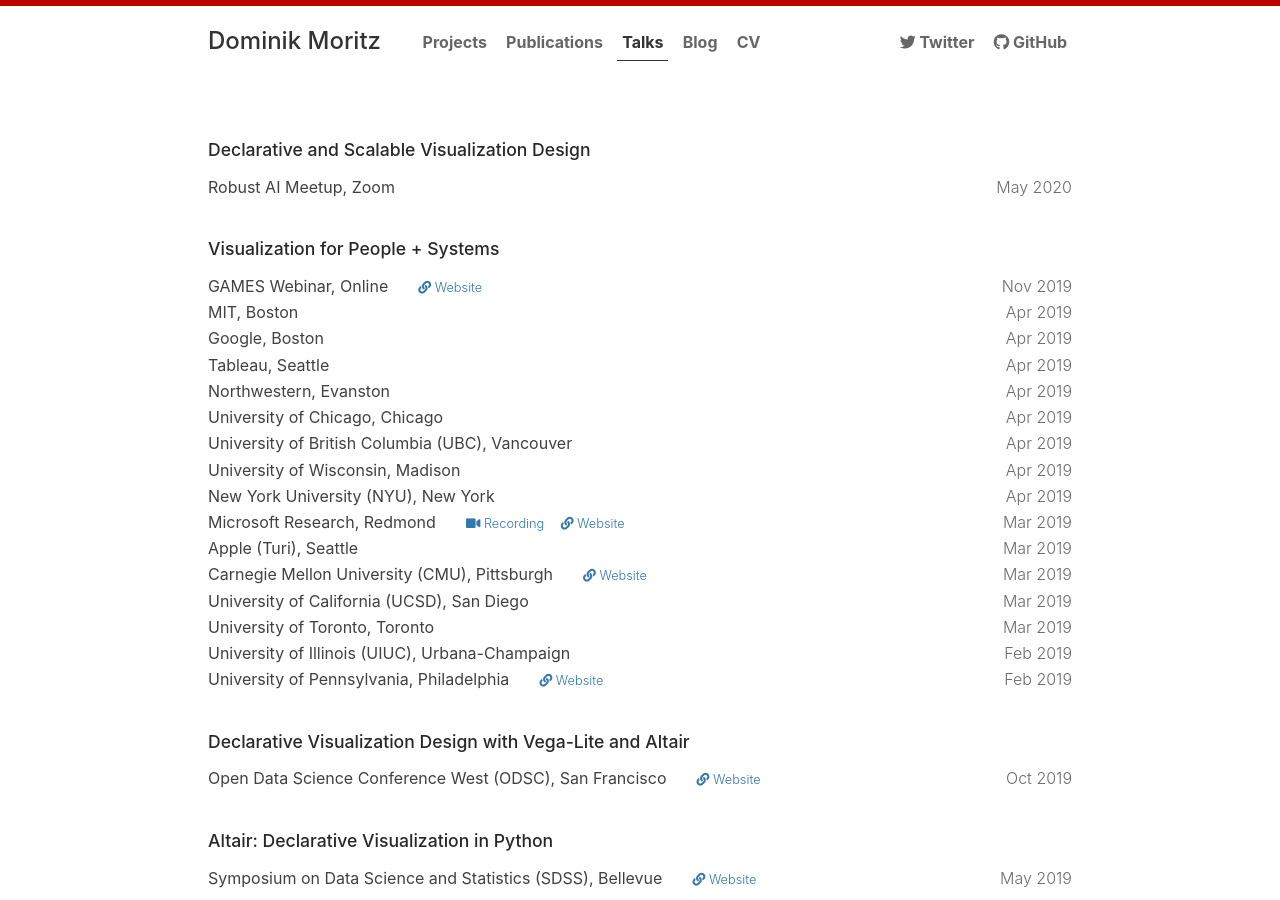
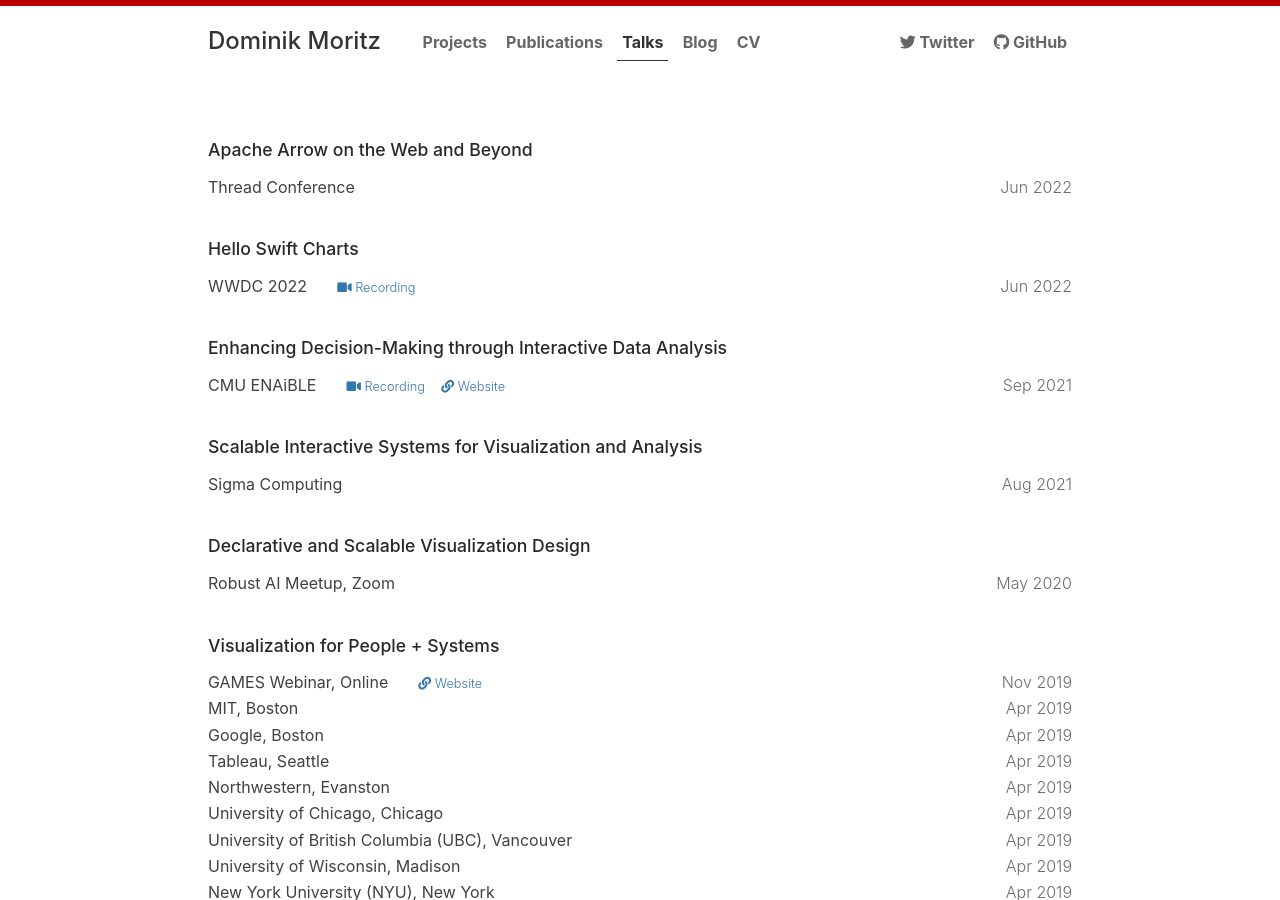
Before and after one commit to domoritz/domoritz.github.io, a Jekyll site: the page built from talks.md, in a window 1280 px wide and 900 px high. Built offline with Jekyll 4.4.1, drawn with Linux system fonts in a browser that asks for light colours.

Commit message:
Add swift charts and talks

```diff
--- a/_data/projects.yml
+++ b/_data/projects.yml
@@ -1,3 +1,9 @@
+- title: Swift Charts
+  url: https://developer.apple.com/documentation/Charts
+  video: https://developer.apple.com/wwdc22/10136
+  image: swiftcharts.png
+  description: "Swift Charts is a framework for informative, delightful, and accessible charts on Apple's platforms."
+
 - title: Audio Graphs
   code: https://developer.apple.com/documentation/accessibility/audio_graphs
   video: https://developer.apple.com/videos/play/wwdc2021/10122/
--- a/_data/talks.yml
+++ b/_data/talks.yml
@@ -1,3 +1,18 @@
+- title: "Apache Arrow on the Web and Beyond"
+  location: Thread Conference
+  date: 2022-06-23
+- title: "Hello Swift Charts"
+  location: WWDC 2022
+  date: "2022-06-06"
+  recording: https://developer.apple.com/wwdc22/10136
+- title: "Enhancing Decision-Making through Interactive Data Analysis"
+  date: 2021-09-27
+  location: CMU ENAiBLE
+  url: https://www.cs.cmu.edu/partnerships/events/enaible/enaible-speaker-series-09-27-2021
+  recording: https://www.youtube.com/watch?v=DepWqeuKvj0
+- title: "Scalable Interactive Systems for Visualization and Analysis"
+  date: 2021-08-01
+  location: Sigma Computing
 - title: "Declarative and Scalable Visualization Design"
   location: Robust AI Meetup
   city: Zoom
```
Also changed, not shown: images/projects/swiftcharts.png (added).
